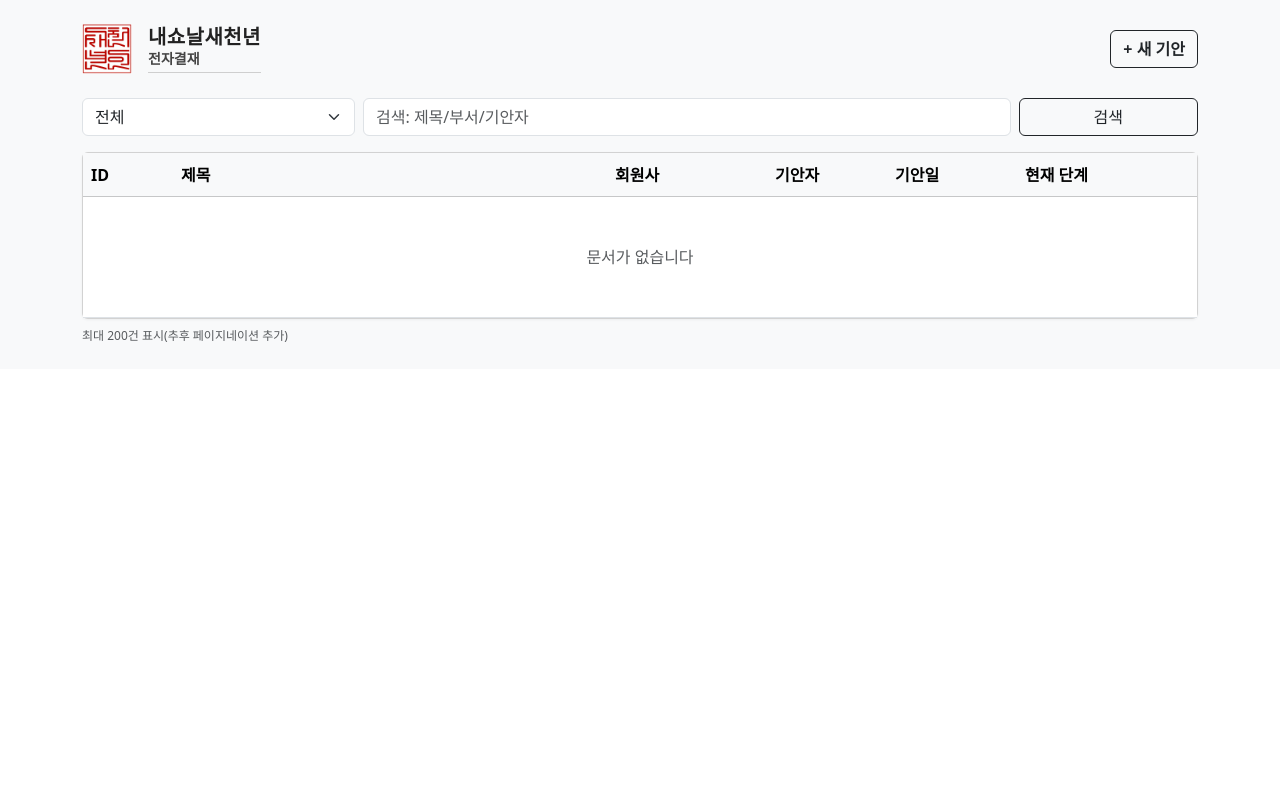
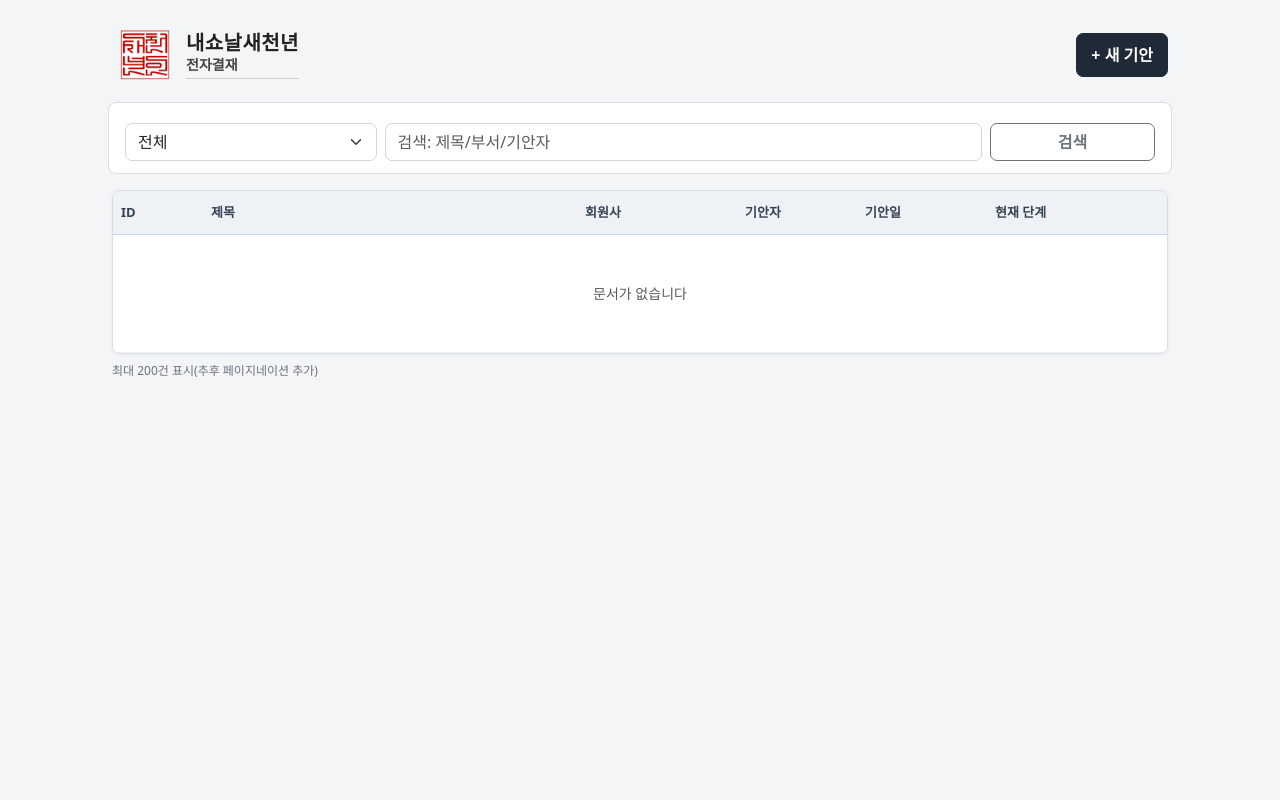
Before and after one commit to hyunsoo76/approval, a Django app: page /v2/ in a window 1280 px wide. Run offline with Django 5.2, Linux system fonts and the light colour scheme; data that the repository does not hold is empty.

Commit message:
Refresh approval list UI

```diff
--- a/approvals_v2/templates/approvals_v2/list.html
+++ b/approvals_v2/templates/approvals_v2/list.html
@@ -7,6 +7,14 @@
 <link href="https://cdn.jsdelivr.net/npm/bootstrap@5.3.3/dist/css/bootstrap.min.css" rel="stylesheet">
 
 <style>
+  .approval-page{
+    min-height:100vh;
+    background:#f3f5f7;
+  }
+  .approval-shell{
+    max-width:1080px;
+  }
+
   /* ✅ 도장 */
   .stamp-logo{
     height:50px;
@@ -40,9 +48,9 @@
   /* ===== 현재 단계 배지 ===== */
   .step-badge{
     display:inline-block;
-    padding:6px 10px;
-    border-radius:8px;
-    font-size:13px;
+    padding:5px 9px;
+    border-radius:999px;
+    font-size:12px;
     font-weight:700;
     line-height:1;
     white-space:nowrap;
@@ -50,52 +58,132 @@
 
   /* 완료 */
   .step-complete{
-    background:#fff;
-    color:#198754;
-    border:1px solid #198754;
+    background:#eaf7ef;
+    color:#18713a;
+    border:1px solid #bfe6cc;
   }
 
   /* 반려 */
   .step-reject{
-    background:#fff;
-    color:#0d6efd;
-    border:1px solid #0d6efd;
+    background:#fff1f1;
+    color:#b42318;
+    border:1px solid #ffd1d1;
   }
 
   /* ✅ 부드러운 노랑 대기 */
   .step-wait{
-    background:#fff3cd;
-    color:#664d03;
-    border:1px solid #ffecb5;
+    background:#eef5ff;
+    color:#1f5f99;
+    border:1px solid #cfe3ff;
+  }
+
+  .brand-link{
+    color:#222;
+    border-radius:8px;
+    padding:6px 8px;
+  }
+  .brand-link:hover{
+    background:#e9eef4;
+    color:#222;
+  }
+
+  .new-approval-btn{
+    border:1px solid #1f2937;
+    background:#1f2937;
+    color:#fff;
+    font-weight:700;
+    border-radius:7px;
+    padding:9px 14px;
+  }
+  .new-approval-btn:hover{
+    background:#111827;
+    color:#fff;
+  }
+
+  .filter-bar{
+    padding:12px;
+    border:1px solid #d8dee4;
+    border-radius:8px;
+    background:#fff;
+  }
+  .filter-bar .form-control,
+  .filter-bar .form-select{
+    border-color:#d0d7de;
+    border-radius:7px;
+  }
+  .filter-bar .btn{
+    border-radius:7px;
+    font-weight:700;
   }
 
   /* ✅ 테이블 밀도감 조정 */
   .table td, .table th{
     vertical-align: middle;
-    padding-top:0.6rem;
-    padding-bottom:0.6rem;
+    padding-top:0.72rem;
+    padding-bottom:0.72rem;
+  }
+
+  .approval-table-card{
+    border:1px solid #d8dee4;
+    border-radius:8px;
+    box-shadow:0 1px 4px rgba(15,23,42,0.05);
+    overflow:hidden;
+  }
+
+  .approval-table thead th{
+    background:#eef2f6;
+    color:#364152;
+    border-bottom:1px solid #cfd7e2;
+    font-size:13px;
+    font-weight:800;
+    white-space:nowrap;
+  }
+
+  .approval-table tbody td{
+    border-color:#edf0f2;
+    color:#24292f;
+    font-size:14px;
+  }
+
+  .approval-title{
+    color:#111827;
+    font-weight:800;
   }
 
   /* ✅ row hover 효과 */
-  .table tbody tr:hover{
-    background:#f8f9fa;
+  .approval-table tbody tr:hover{
+    background:#f7faff;
     transition:0.15s ease;
   }
 
   /* 모바일 카드 그림자 살짝 줄임 */
   .card{
-    box-shadow:0 1px 3px rgba(0,0,0,0.05) !important;
+    border:1px solid #d8dee4;
+    border-radius:8px;
+    box-shadow:0 1px 3px rgba(15,23,42,0.05) !important;
+  }
+  .mobile-doc-card .card-body{
+    padding:14px;
+  }
+  .mobile-doc-title{
+    color:#111827;
+    font-weight:800;
+    line-height:1.28;
+  }
+  .list-note{
+    color:#6b7280;
+    font-size:12px;
   }
 </style>
 {% endblock %}
 
 {% block content %}
-<div class="bg-light">
-  <div class="container py-4">
+<div class="approval-page">
+  <div class="container approval-shell py-4">
 
     <div class="d-flex justify-content-between align-items-center mb-4">
 
-      <a class="d-flex align-items-center gap-3 text-decoration-none" href="/approval/v2/" aria-label="전자결재 홈">
+      <a class="brand-link d-flex align-items-center gap-3 text-decoration-none" href="/approval/v2/" aria-label="전자결재 홈">
         <img src="{% static 'img/saecheon_stamp.png' %}"
             alt="새천년인"
             class="stamp-logo">
@@ -111,12 +199,12 @@
         </div>
       </a>
 
-      <a class="btn btn-outline-dark fw-semibold" href="/approval/v2/new/">
+      <a class="btn new-approval-btn" href="/approval/v2/new/">
         + 새 기안
       </a>
     </div>
 
-    <form class="row g-2 mb-3" method="get" action="/approval/v2/">
+    <form class="filter-bar row g-2 mb-3" method="get" action="/approval/v2/">
       <div class="col-12 col-md-3">
         <select class="form-select" name="status">
           <option value="all" {% if status == "all" %}selected{% endif %}>전체</option>
@@ -129,7 +217,7 @@
         <input class="form-control" name="q" value="{{ q }}" placeholder="검색: 제목/부서/기안자">
       </div>
       <div class="col-12 col-md-2 d-grid">
-        <button class="btn btn-outline-dark" type="submit">검색</button>
+        <button class="btn btn-outline-secondary" type="submit">검색</button>
       </div>
     </form>
 
@@ -137,12 +225,12 @@
     <div class="d-md-none">
       {% for row in approvals_ctx %}
         {% with a=row.a route=row.route %}
-          <div class="card mb-2" onclick="location.href='/approval/v2/{{ a.id }}/'" style="cursor:pointer;">
+          <div class="card mobile-doc-card mb-2" onclick="location.href='/approval/v2/{{ a.id }}/'" style="cursor:pointer;">
             <div class="card-body">
               <div class="d-flex justify-content-between align-items-start">
                 <div class="me-2">
-                  <div class="small text-muted">{{ a.id }}</div>
-                  <div class="fw-semibold" style="line-height:1.25;">{{ a.title }}</div>
+                  <div class="small text-muted">#{{ a.id }}</div>
+                  <div class="mobile-doc-title">{{ a.title }}</div>
                 </div>
 
                 <div class="text-end">
@@ -169,10 +257,10 @@
     </div>
 
     <!-- PC -->
-    <div class="card d-none d-md-block">
+    <div class="approval-table-card bg-white d-none d-md-block">
       <div class="table-responsive">
-        <table class="table table-hover mb-0">
-          <thead class="table-light">
+        <table class="table approval-table table-hover mb-0">
+          <thead>
             <tr>
               <th style="width:90px;">ID</th>
               <th>제목</th>
@@ -186,8 +274,8 @@
             {% for row in approvals_ctx %}
               {% with a=row.a route=row.route %}
                 <tr onclick="location.href='/approval/v2/{{ a.id }}/'" style="cursor:pointer;">
-                  <td class="text-muted">{{ a.id }}</td>
-                  <td><strong>{{ a.title }}</strong></td>
+                  <td class="text-muted">#{{ a.id }}</td>
+                  <td><span class="approval-title">{{ a.title }}</span></td>
                   <td>{{ a.department }}</td>
                   <td>{{ a.name }}</td>
                   <td>{{ a.created_at|date:"Y-m-d" }}</td>
@@ -210,7 +298,7 @@
       </div>
     </div>
 
-    <div class="text-muted mt-2" style="font-size:12px;">
+    <div class="list-note mt-2">
       최대 200건 표시(추후 페이지네이션 추가)
     </div>
   </div>
```
